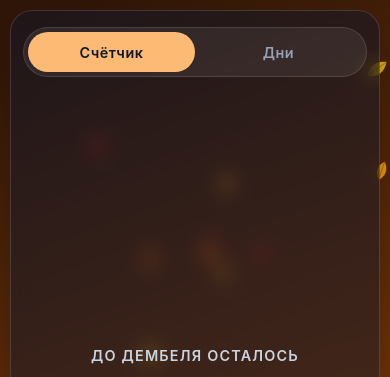
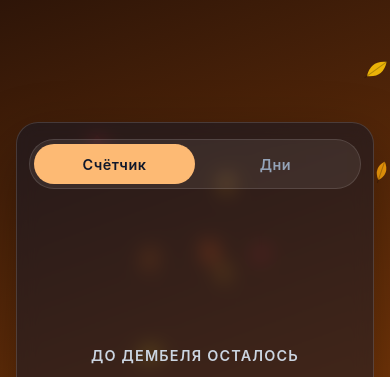
Before and after one commit to Cueerno/dembel-countdown, a plain HTML site: page index.html in a window 390 px wide. Shown: the top 377 px of the page. Drawn offline with Linux system fonts and the light colour scheme.

Commit message:
feat: improve styles

```diff
--- a/index.html
+++ b/index.html
@@ -378,11 +378,11 @@
         /* ---------- Мобильные и планшеты ---------- */
         @media (max-width: 700px) {
             body {
-                padding: max(10px, env(safe-area-inset-top)) max(10px, env(safe-area-inset-right)) max(10px, env(safe-area-inset-bottom)) max(10px, env(safe-area-inset-left));
+                padding: max(24px, env(safe-area-inset-top)) max(16px, env(safe-area-inset-right)) max(24px, env(safe-area-inset-bottom)) max(16px, env(safe-area-inset-left));
             }
 
             .container {
-                height: 100%;
+                height: min(100%, 600px);
                 padding: 16px 12px;
                 gap: 12px;
                 border-radius: 22px;
```
